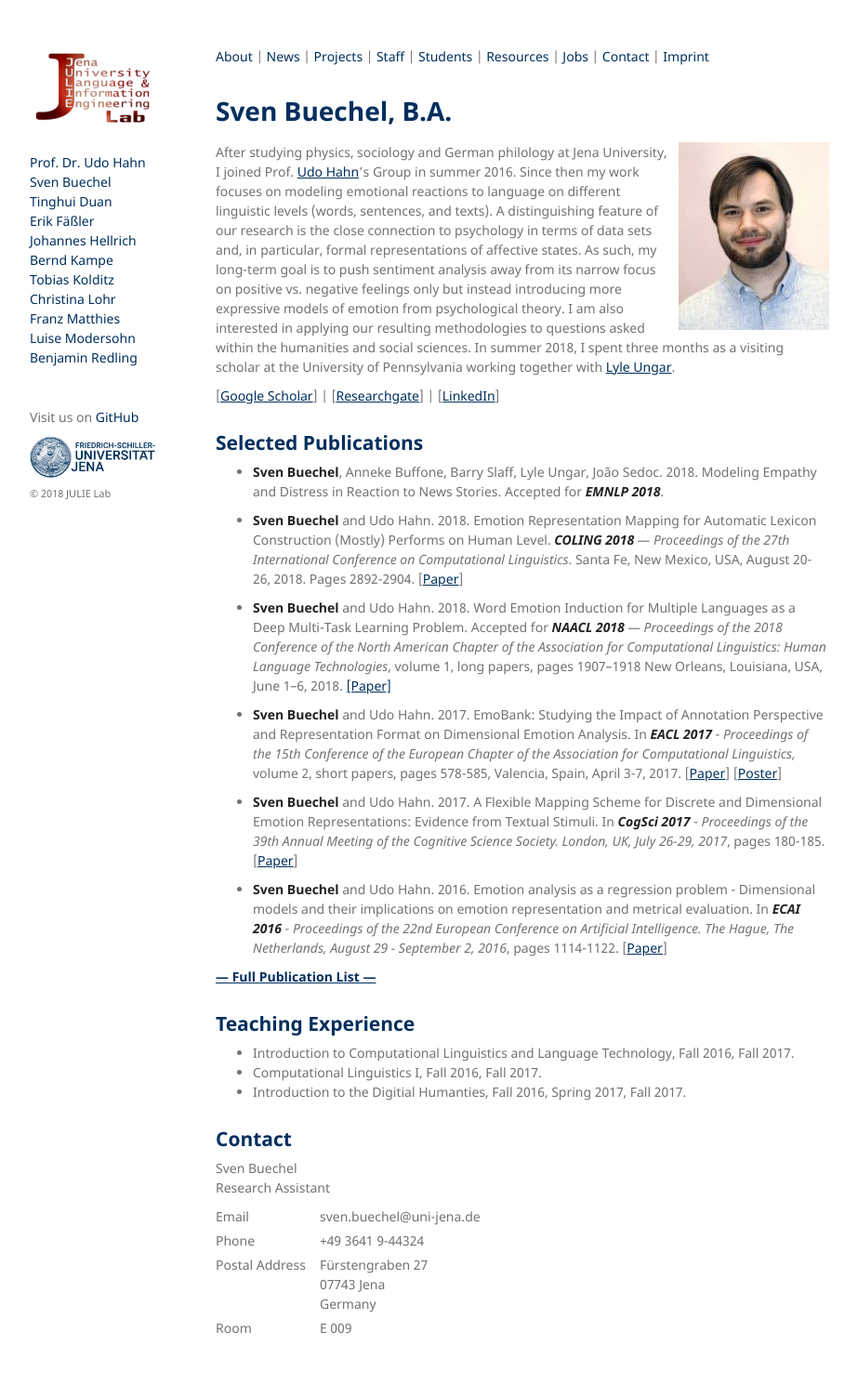
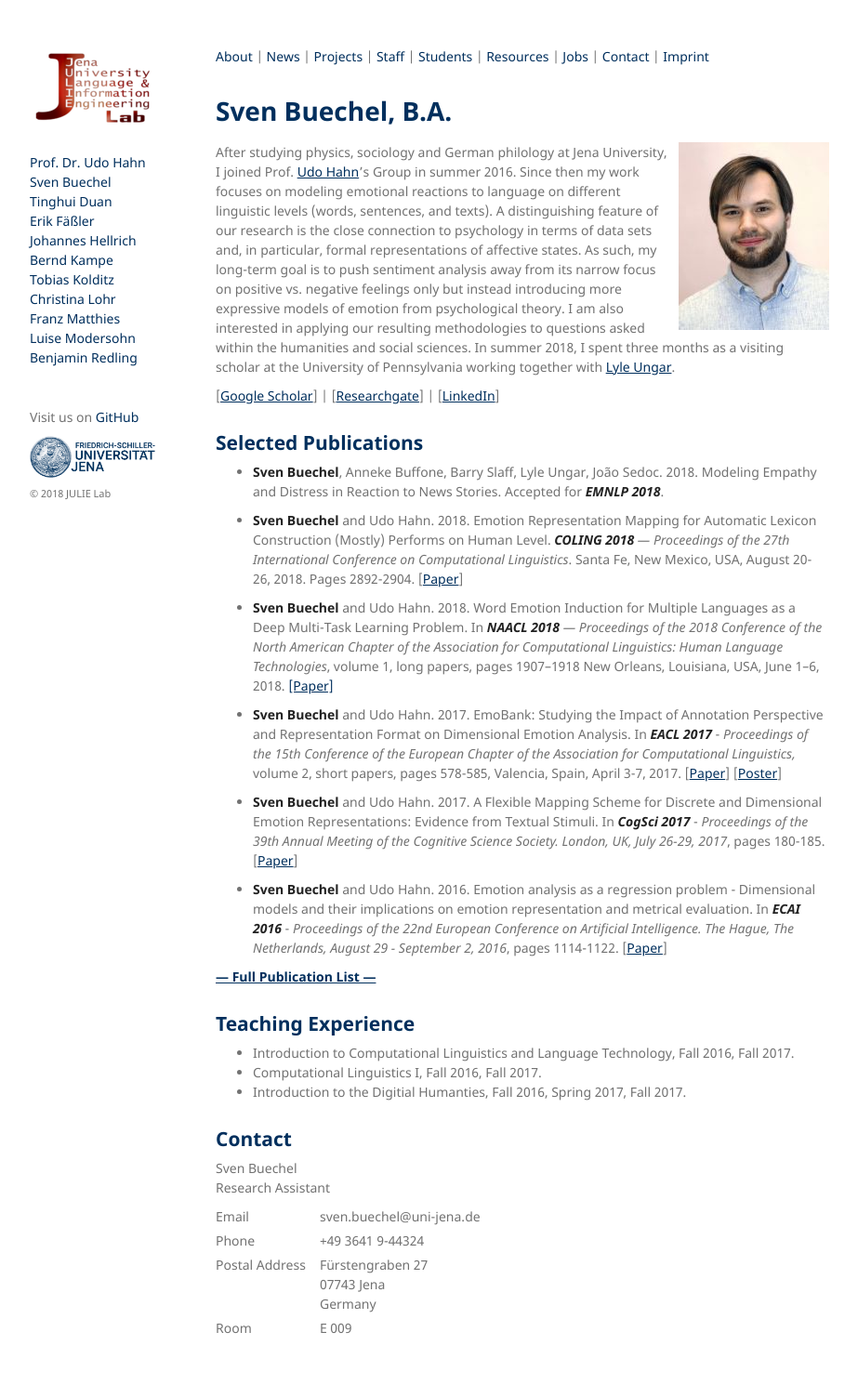
Before and after one commit to JULIELab/JULIELab.github.io, a Jekyll site: the page built from Staff/Buechel/index.md, in a window 1280 px wide. Shown: the whole page at 93% size, without its empty margins (178-1101 px from the left). Built offline with Jekyll 4.4.1, drawn with Linux system fonts in a browser that asks for light colours; our own code applies the rules of GitHub Pages for plain Markdown files.

Commit message:
Update index.md

```diff
--- a/Staff/Buechel/index.md
+++ b/Staff/Buechel/index.md
@@ -21,7 +21,7 @@
 
 * **Sven Buechel** and Udo Hahn. 2018. Emotion Representation Mapping for Automatic Lexicon Construction (Mostly) Performs on Human Level. ***COLING 2018** — Proceedings of the 27th International Conference on Computational Linguistics*. Santa Fe, New Mexico, USA, August 20-26, 2018. Pages 2892-2904. [[Paper](https://arxiv.org/pdf/1806.08890.pdf)]
 
-* **Sven Buechel** and Udo Hahn. 2018. Word Emotion Induction for Multiple Languages as a Deep Multi-Task Learning Problem. Accepted for ***NAACL 2018** —  Proceedings of the 2018 Conference of the North American Chapter of the Association for Computational Linguistics: Human Language Technologies*, volume 1, long papers, pages 1907–1918 New Orleans, Louisiana, USA, June 1–6, 2018. [[Paper]](http://aclweb.org/anthology/N18-1173)
+* **Sven Buechel** and Udo Hahn. 2018. Word Emotion Induction for Multiple Languages as a Deep Multi-Task Learning Problem. In ***NAACL 2018** —  Proceedings of the 2018 Conference of the North American Chapter of the Association for Computational Linguistics: Human Language Technologies*, volume 1, long papers, pages 1907–1918 New Orleans, Louisiana, USA, June 1–6, 2018. [[Paper]](http://aclweb.org/anthology/N18-1173)
 
 * **Sven Buechel** and Udo Hahn. 2017. EmoBank: Studying the Impact of Annotation Perspective and Representation Format on Dimensional Emotion Analysis. In ***EACL 2017*** - *Proceedings of the 15th Conference of the European Chapter of the Association for Computational Linguistics,* volume 2, short papers, pages 578-585, Valencia, Spain, April 3-7, 2017. [[Paper](http://aclweb.org/anthology/E17-2092)] [[Poster](/downloads/publications/posters/poster_eacl_2017_v4_final.pdf)]
 
```
